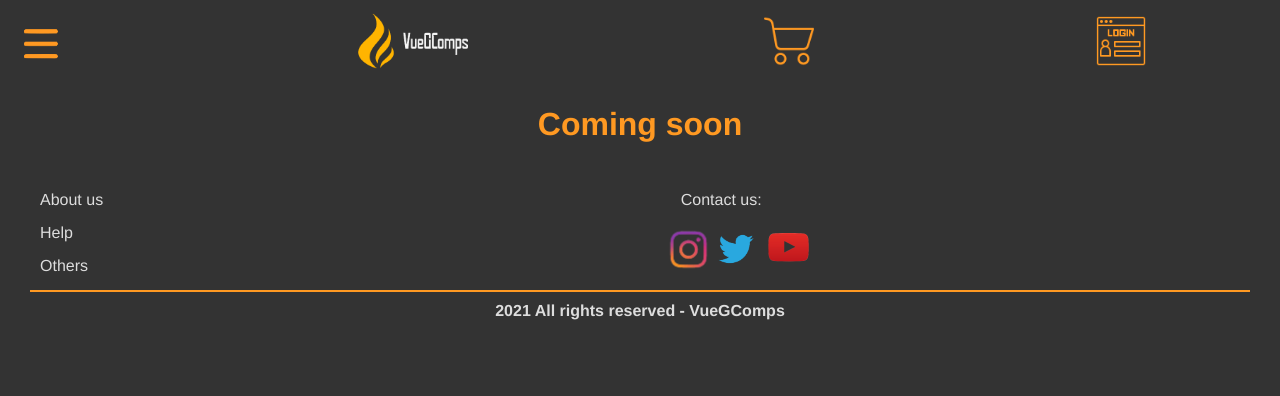
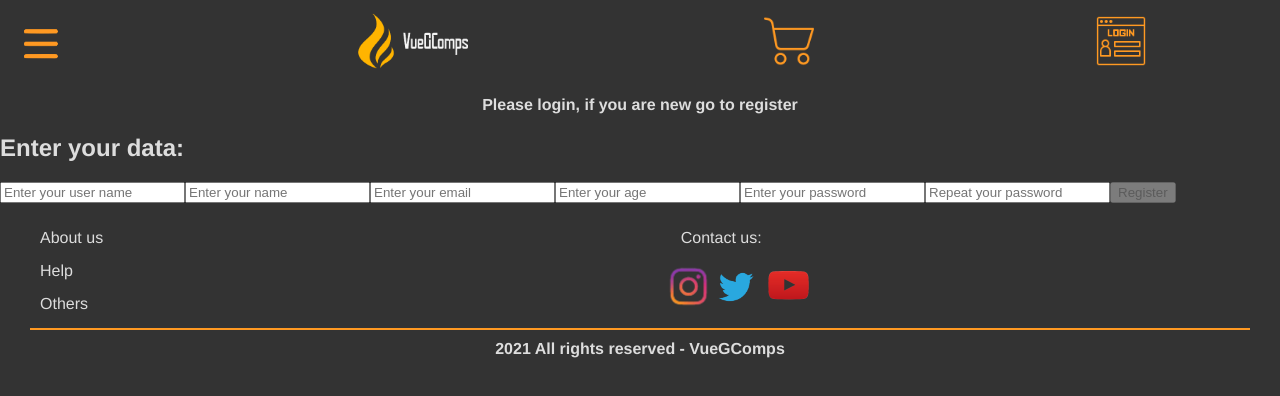
Before and after one commit to DavidGalGom/VueGComps-front, a Vue app: page /login in a window 1280 px wide. Shown: the top 396 px of the page. Built offline with nearby package versions, Linux system fonts and the light colour scheme.

Commit message:
Added registerForm html

```diff
--- a/src/components/ProductList.vue
+++ b/src/components/ProductList.vue
@@ -1,5 +1,5 @@
 <template>
-  <ul class="product-list" v-for="product in products" :key="product._id">
+  <ul class="product-list" v-for="product in products" :key="product.id">
     <Product
       :name="product.name"
       :price="product.price"
--- /dev/null
+++ b/src/components/RegisterForm.vue
@@ -0,0 +1,61 @@
+<template>
+  <div class="register-container">
+    <h2 class="register-title">Enter your data:</h2>
+    <form class="register-form" @submit.prevent="onSubmit" autocomplete="off">
+      <label for="userName"></label>
+      <input
+        id="userName"
+        v-model="userName"
+        type="text"
+        placeholder="Enter your user name"
+      />
+      <label for="name"></label>
+      <input
+        id="name"
+        v-model="name"
+        type="text"
+        placeholder="Enter your name"
+      />
+      <label for="email"></label>
+      <input
+        id="email"
+        v-model="email"
+        type="email"
+        placeholder="Enter your email"
+      />
+      <label for="age"></label>
+      <input
+        id="age"
+        v-model="age"
+        type="number"
+        placeholder="Enter your age"
+      />
+      <label for="password" :class="same ? 'no' : ''"></label>
+      <input
+        id="password"
+        v-model="password"
+        placeholder="Enter your password"
+        :class="same ? 'no' : ''"
+        type="password"
+      />
+      <label for="password" :class="same ? 'no' : ''"></label>
+      <input
+        id="password"
+        v-model="password"
+        placeholder="Repeat your password"
+        :class="same ? 'no' : ''"
+        type="password"
+      />
+      <input
+        class="register-button"
+        type="submit"
+        value="Register"
+        disabled="isDisabled"
+      />
+    </form>
+  </div>
+</template>
+
+<script lang="ts"></script>
+
+<style scoped lang="scss"></style>
--- a/src/views/Home.vue
+++ b/src/views/Home.vue
@@ -21,6 +21,7 @@ export default defineComponent({
 @import "./src/styles/variables";
 .home-title {
   text-align: center;
+  font-size: 22px;
   margin: 0;
   padding: 10px 0px;
 }
--- a/src/views/Login.vue
+++ b/src/views/Login.vue
@@ -1,15 +1,27 @@
 <template>
   <div class="login">
-    <h1 class="login-title">Coming soon</h1>
+    <h1 class="login-title">Please login, if you are new go to register</h1>
+    <RegisterForm />
   </div>
 </template>
 
-<script lang="ts"></script>
+<script lang="ts">
+import { defineComponent } from "vue";
+import RegisterForm from "@/components/RegisterForm.vue";
+
+export default defineComponent({
+  name: "Home",
+  components: {
+    RegisterForm,
+  },
+});
+</script>
 
 <style scoped lang="scss">
 @import "./src/styles/variables";
 .login-title {
-  color: $mainColor;
+  color: $textColor;
   text-align: center;
+  font-size: 16px;
 }
 </style>
```
